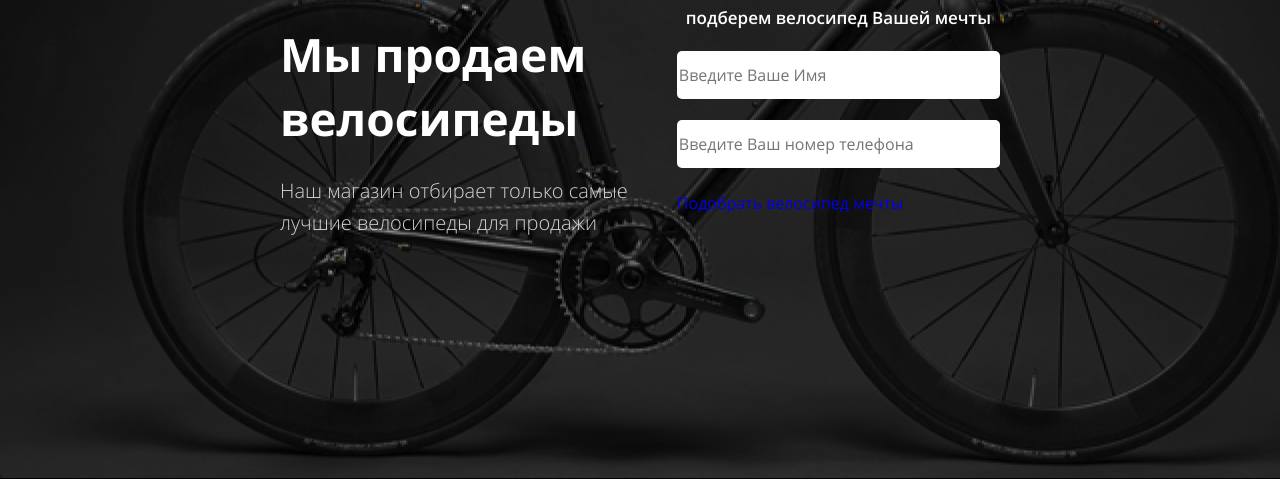
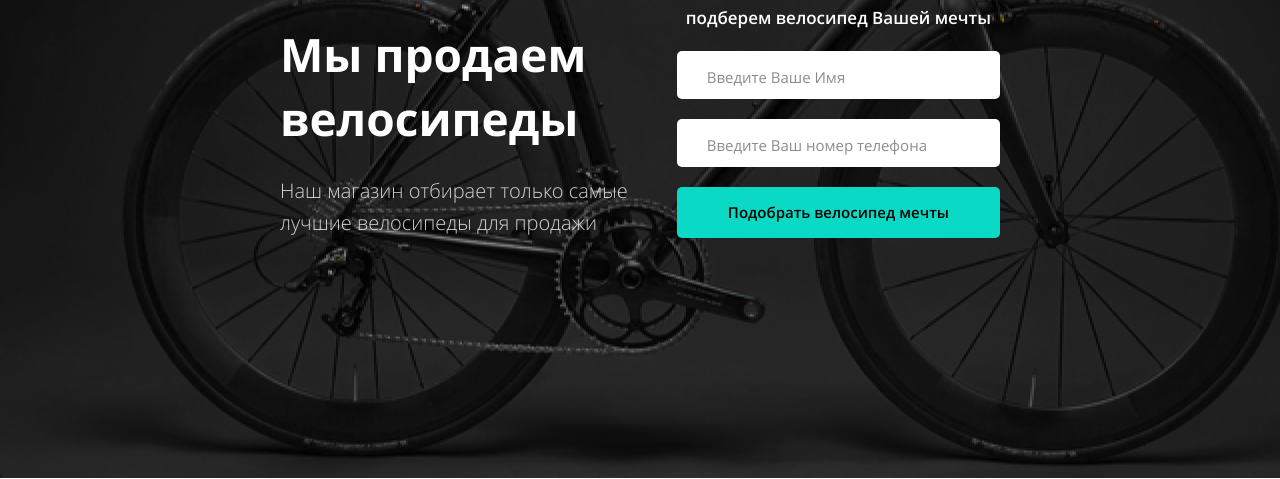
Before and after one commit to Liliia-s/bicycles, a website: page source/index.html in a window 1280 px wide. Shown: the part 347-826 px from the top of the page. Drawn offline with nearby package versions, Linux system fonts and the light colour scheme; files that its build step writes are made by us from their sources.

Commit message:
Закончила верстку шапки. Начинаю адаптив шапки.

```diff
--- a/source/index.html
+++ b/source/index.html
@@ -30,7 +30,7 @@
               <img src="img/logo.svg" alt="Логотип интернет-магазина велосипедов - Moon">
             </picture>
           </a>
-          <button class="promo__btn-menu btn"></button>
+          <button class="promo__btn-menu"></button>
         </div>
         <h1 class="promo__header">Мы продаем велосипеды</h1>
         <p class="promo__text">Наш магазин отбирает только самые лучшие велосипеды для продажи</p>
@@ -38,12 +38,12 @@
       <form class="form">
         <p class="form__text">Заполните поля ниже и мы подберем велосипед Вашей мечты</p>
         <div class="form__input-wrapper">
-          <input class="form__input" type="text" placeholder="Введите Ваше Имя">
+          <input class="form__input" type="text" placeholder="Введите Ваше Имя" required>
         </div>
         <div class="form__input-wrapper">
-          <input class="form__input" type="tel" placeholder="Введите Ваш номер телефона">
+          <input class="form__input" type="tel" name="tel" id="tel" placeholder="Введите Ваш номер телефона" required>
         </div>
-        <a href="#">Подобрать велосипед мечты</a>
+        <button class="btn" type="submit">Подобрать велосипед мечты</button>
       </form>
     </section>
   </header>
--- /dev/null
+++ b/source/sass/blocks/btn.scss
@@ -0,0 +1,13 @@
+.btn {
+  display: block;
+  width: 100%;
+  padding: 15px 48px;
+  font-size: 15px;
+  line-height: 21px;
+  font-weight: 600;
+  text-align: center;
+  color: #000000;
+  background-color: $color-mint;
+  border: none;
+  border-radius: 5px;
+}
--- a/source/sass/blocks/form.scss
+++ b/source/sass/blocks/form.scss
@@ -13,12 +13,19 @@
 }
 
 .form__input-wrapper:not(:last-child) {
-  padding-bottom: 21px;
+  padding-bottom: 20px;
 }
 
 .form__input {
   width: 100%;
+  padding: 14px 20px 10px 30px;
   border: 0;
   border-radius: 5px;
   height: 48px;
+
+  &::placeholder {
+    font-size: 15px;
+    line-height: 24px;
+    color: rgba($color-grey, 0.5);
+  }
 }
--- a/source/sass/blocks/promo.scss
+++ b/source/sass/blocks/promo.scss
@@ -1,9 +1,7 @@
 .promo {
   display: flex;
   justify-content: space-between;
-  padding-bottom: 240px;
-  // flex-wrap: wrap;
-  // max-width: 400px;
+  padding-bottom: 239px;
 }
 
 .promo__wrapper {
--- a/source/sass/blocks/site-menu.scss
+++ b/source/sass/blocks/site-menu.scss
@@ -13,8 +13,12 @@
   justify-content: space-between;
   font-weight: 300;
   line-height: 32px;
-  letter-spacing: -0.5%;
+  // letter-spacing: -0.5%;
   border-bottom: 1px solid rgba($color-white, 0.2);
+
+  @media (max-width: tablet-max-width) {
+    flex-direction: column;
+  }
 }
 
 .site-menu__link {
--- a/source/sass/style.scss
+++ b/source/sass/style.scss
@@ -10,3 +10,4 @@
 @import "blocks/site-menu";
 @import "blocks/promo";
 @import "blocks/form";
+@import "blocks/btn";
--- a/source/sass/variables.scss
+++ b/source/sass/variables.scss
@@ -8,3 +8,5 @@ $retina-dpi: 144dpi;
 $retina-dppx: 1.5dppx;
 $color-white: #ffffff;
 $color-black: #000000;
+$color-grey: #1c1c1c;
+$color-mint: #0ad9c6;
```
Also changed, not shown: source/mobile-menu.jpg (added), source/mobile-with-menu.jpg (added), source/mobile.jpg (added), source/tablet-with-menu.jpg (added), source/tablet.jpg (added).
